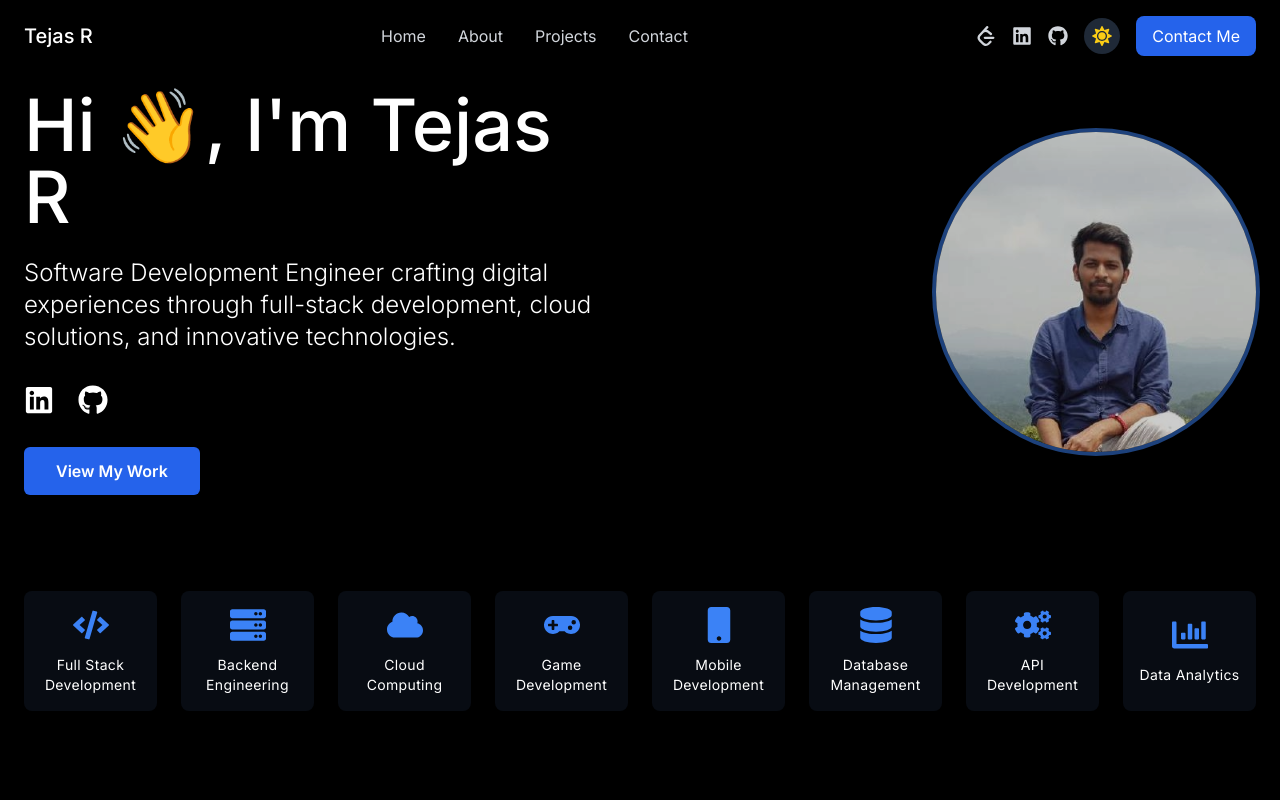
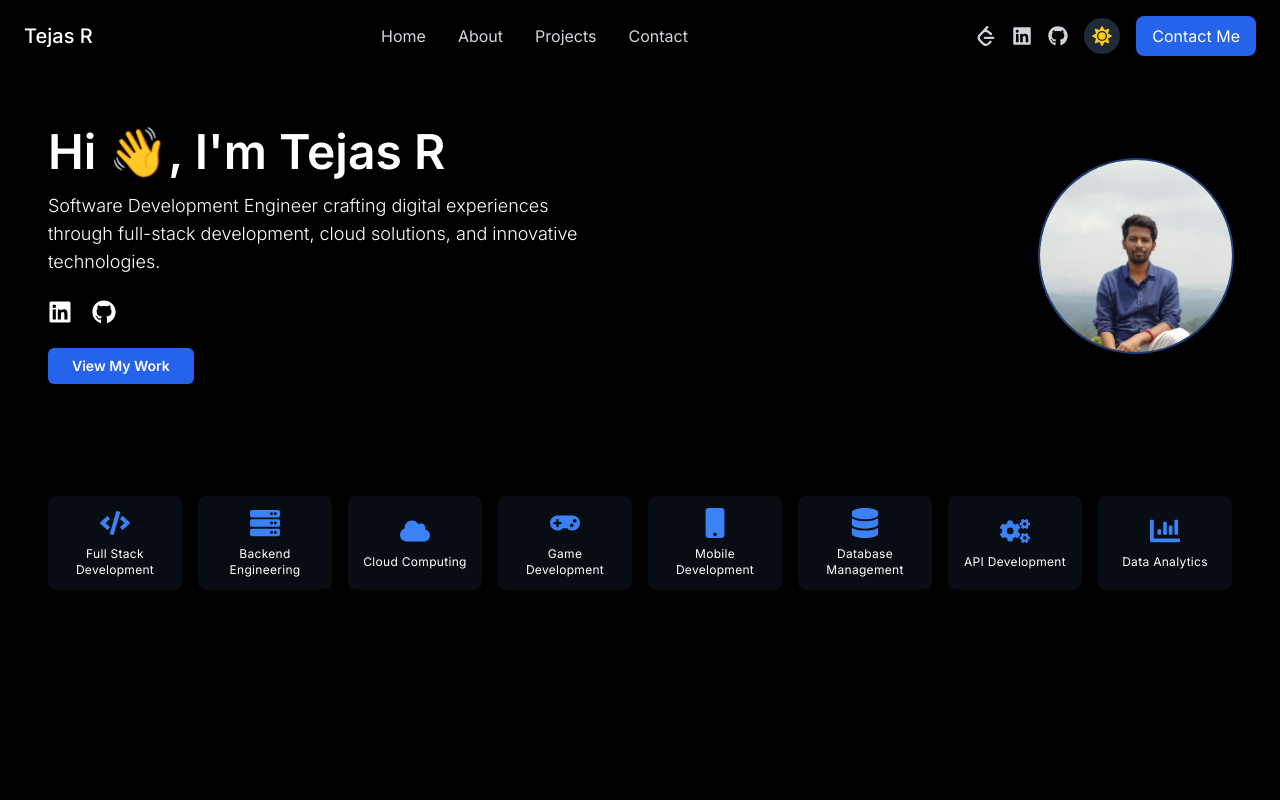
Before and after one commit to Tejastr888/portfolio, a React (Vite) app: page / in a window 1280 px wide. Shown: the top 800 px of the page. Built offline with nearby package versions, Linux system fonts and the light colour scheme; no server answers.

Commit message:
updated the whole UI

```diff
--- a/src/components/Home.jsx
+++ b/src/components/Home.jsx
@@ -33,22 +33,26 @@ const Home = () => {
   };
 
   return (
-    <div
-      className={`min-h-screen flex flex-col justify-center ${
+    // Section now has padding to create space from the navbar and footer
+    <section
+      id="home"
+      className={`transition-colors duration-300 ${
         darkMode ? "bg-black text-white" : "bg-white text-black"
-      } transition-colors duration-300`}
+      } py-24 sm:py-32`}
     >
-      <div className="container mx-auto px-4 py-16 sm:px-6">
-        {/* Main Hero Section: Centered Responsive Two-Column Layout */}
-        <div className="max-w-7xl mx-auto grid grid-cols-1 lg:grid-cols-2 gap-16 items-center">
+      <div className="container mx-auto px-6 sm:px-8 lg:px-12">
+        {/* Main Hero Section with reduced gap */}
+        <div className="max-w-7xl mx-auto grid grid-cols-1 lg:grid-cols-2 gap-12 items-center">
           {/* Left Column: Text Content */}
           <div className="flex flex-col items-center text-center lg:items-start lg:text-left">
-            <h1 className="text-5xl sm:text-6xl md:text-7xl font-medium mb-6 animate-fadeInDown">
-              Hi 👋, I&apos;m {PERSONAL_INFO.name}
+            {/* Reduced heading size and margin */}
+            <h1 className="text-4xl sm:text-5xl font-bold mb-4 animate-fadeInDown">
+              Hi 👋, I'm {PERSONAL_INFO.name}
             </h1>
 
+            {/* Reduced paragraph size and margin */}
             <p
-              className="text-lg sm:text-xl md:text-2xl max-w-[65ch] font-light leading-relaxed mb-8 animate-fadeInUp"
+              className="text-base sm:text-lg max-w-[60ch] font-light leading-relaxed mb-6 animate-fadeInUp"
               style={{ animationDelay: "200ms" }}
             >
               Software Development Engineer crafting digital experiences through
@@ -56,16 +60,16 @@ const Home = () => {
               technologies.
             </p>
 
-            {/* Social Links with Icons */}
+            {/* Reduced icon size and margin */}
             <div
-              className="flex justify-center lg:justify-start space-x-6 mb-8 animate-fadeInUp"
+              className="flex justify-center lg:justify-start space-x-5 mb-6 animate-fadeInUp"
               style={{ animationDelay: "400ms" }}
             >
               <a
                 href={PERSONAL_INFO.linkedin}
                 target="_blank"
                 rel="noopener noreferrer"
-                className="text-3xl transition-colors hover:text-blue-500"
+                className="text-2xl transition-transform hover:scale-110 hover:text-blue-500"
               >
                 <FaLinkedin />
               </a>
@@ -73,20 +77,20 @@ const Home = () => {
                 href={PERSONAL_INFO.github}
                 target="_blank"
                 rel="noopener noreferrer"
-                className="text-3xl transition-colors hover:text-gray-500"
+                className="text-2xl transition-transform hover:scale-110 hover:text-gray-500"
               >
                 <FaGithub />
               </a>
             </div>
 
-            {/* CTA Button */}
+            {/* Reduced button size */}
             <div
               className="animate-fadeInUp"
               style={{ animationDelay: "600ms" }}
             >
               <a
                 href="#projects"
-                className={`inline-flex items-center justify-center px-8 py-3 rounded-md font-semibold transition-all transform hover:scale-105 ${
+                className={`inline-flex items-center justify-center px-6 py-2 rounded-md font-semibold text-sm transition-all transform hover:scale-105 ${
                   darkMode
                     ? "bg-blue-600 hover:bg-blue-700 text-white"
                     : "bg-blue-500 hover:bg-blue-600 text-white"
@@ -97,11 +101,11 @@ const Home = () => {
             </div>
           </div>
 
-          {/* Right Column: Profile Image */}
+          {/* Right Column: Profile Image (Further Reduced Size) */}
           <div className="flex justify-center lg:justify-end animate-fadeInUp">
             <div
-              className={`relative w-64 h-64 md:w-80 md:h-80 rounded-full overflow-hidden shadow-2xl transition-all duration-300 transform hover:scale-105 ${
-                darkMode ? "ring-4 ring-blue-500/50" : "ring-4 ring-blue-300/50"
+              className={`relative w-40 h-40 md:w-48 md:h-48 rounded-full overflow-hidden shadow-xl transition-all duration-300 transform hover:scale-105 ${
+                darkMode ? "ring-2 ring-blue-500/50" : "ring-2 ring-blue-300/50"
               }`}
             >
               <img
@@ -109,37 +113,33 @@ const Home = () => {
                 alt={`${PERSONAL_INFO.name} - Software Developer`}
                 className="w-full h-full object-cover"
               />
-              <div
-                className={`absolute inset-0 ${
-                  darkMode ? "bg-black/20" : "bg-white/10"
-                }`}
-              ></div>
             </div>
           </div>
         </div>
 
-        {/* Animated Skills Grid (below main hero) */}
-        <div className="max-w-7xl mx-auto grid grid-cols-2 sm:grid-cols-4 lg:grid-cols-8 gap-4 sm:gap-6 mt-24">
+        {/* Compacted Skills Grid */}
+        <div className="max-w-7xl mx-auto grid grid-cols-4 sm:grid-cols-8 gap-4 mt-28">
           {PERSONAL_INFO.skills.slice(0, 8).map((skill, index) => {
             const Icon = iconMap[skill.icon];
             return (
               <div
                 key={index}
-                className={`flex flex-col items-center justify-center text-center p-4 rounded-lg transition-all duration-300 animate-fadeInUp ${
+                className={`flex flex-col items-center justify-center text-center p-3 rounded-lg transition-all duration-300 animate-fadeInUp ${
                   darkMode
                     ? "bg-gray-900/50 hover:bg-gray-800/70"
                     : "bg-gray-100/50 hover:bg-gray-200/70"
                 }`}
                 style={{ animationDelay: `${index * 100 + 800}ms` }}
               >
-                {Icon && <Icon className="text-4xl mb-3 text-blue-500" />}
-                <span className="text-sm tracking-wide">{skill.name}</span>
+                {/* Reduced icon and font size */}
+                {Icon && <Icon className="text-3xl mb-2 text-blue-500" />}
+                <span className="text-xs tracking-wide">{skill.name}</span>
               </div>
             );
           })}
         </div>
       </div>
-    </div>
+    </section>
   );
 };
 
```
